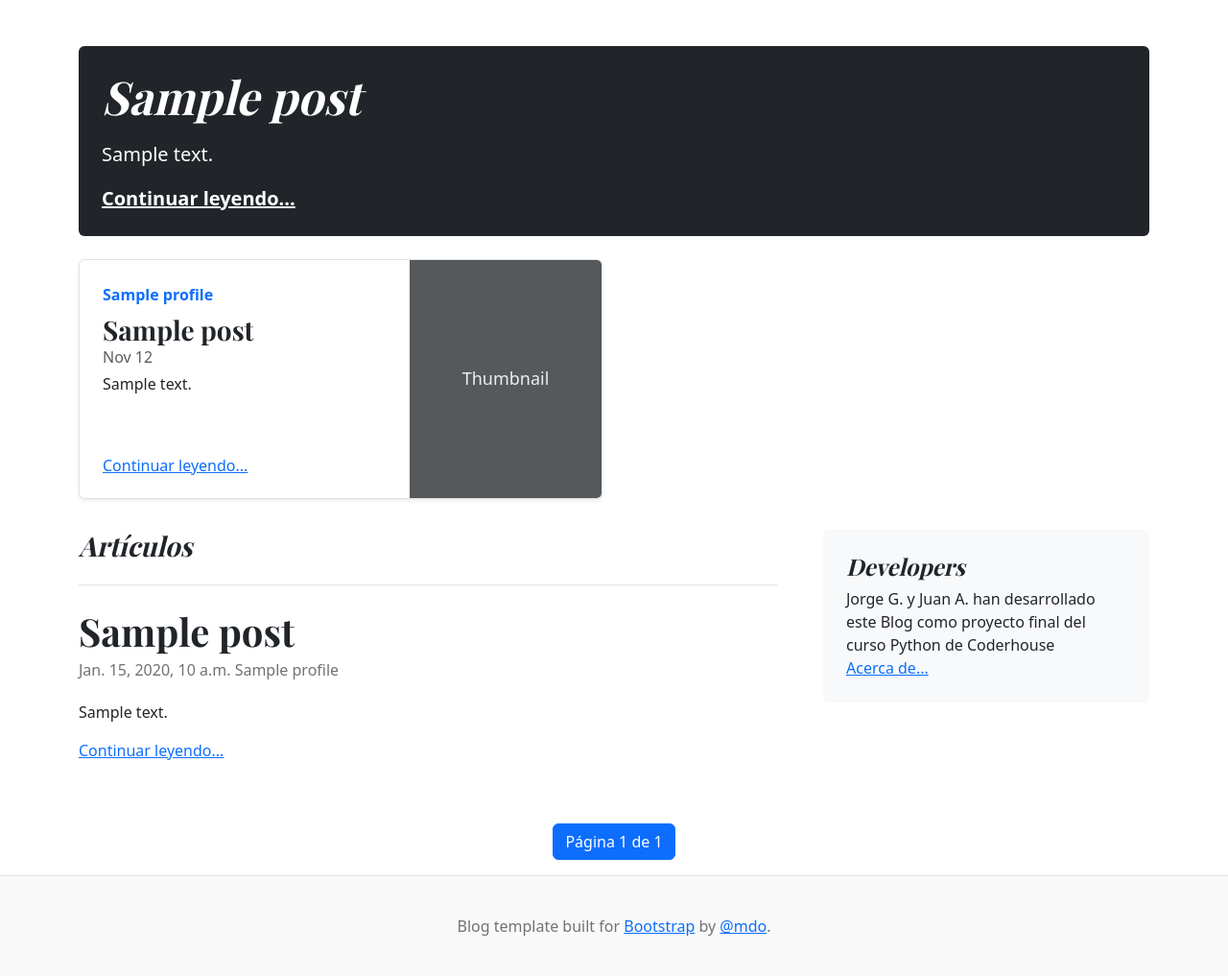
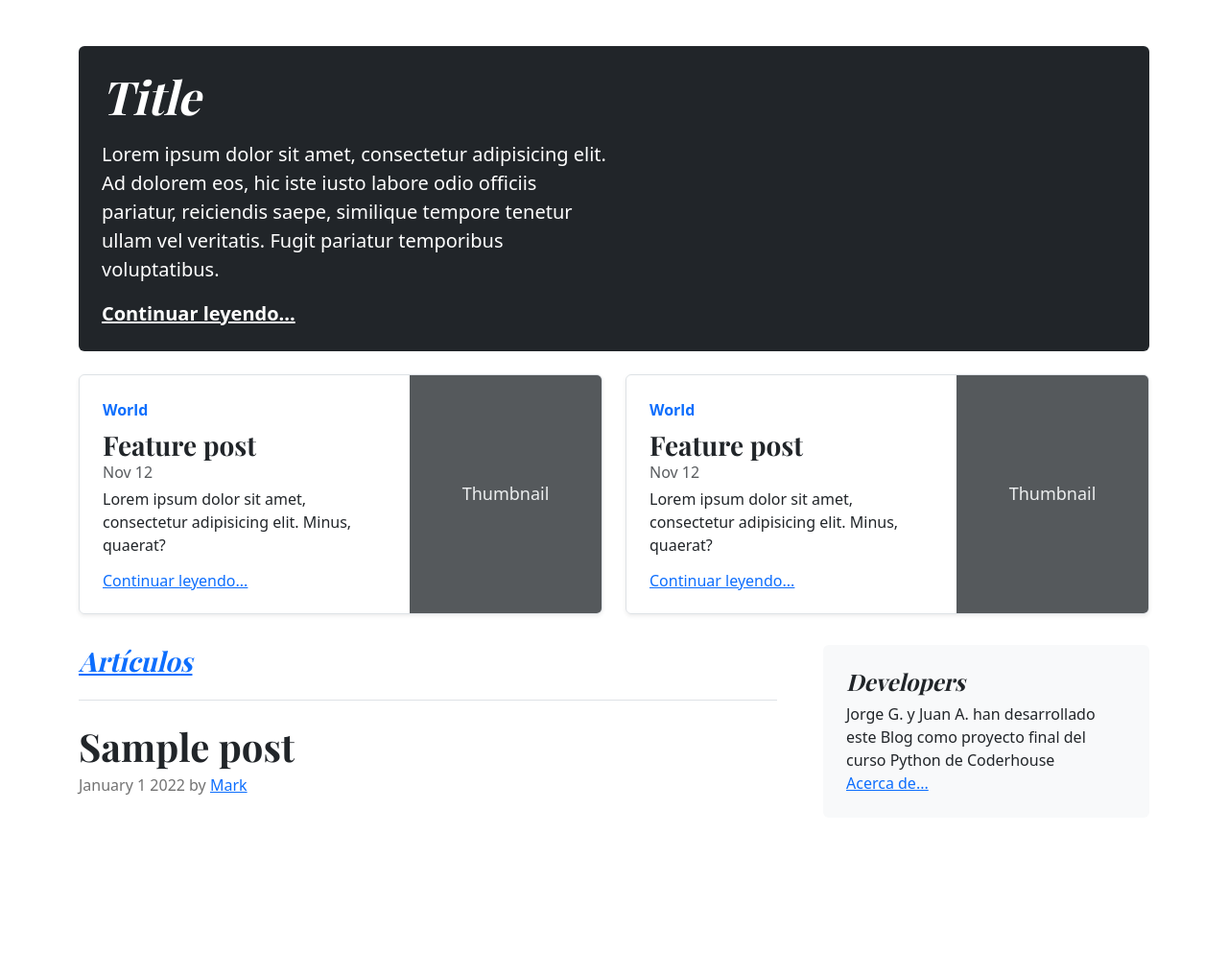
Before and after one commit to jorgeald77/coders-django-blog, a Django app: template app/blog/templates/index.html in a window 1280 px wide. Shown: the part 69-1086 px from the top of the page at 96% size. After the commit the page ends 897 px from the top, so only its background shows below. Run offline with Django 4.2, Linux system fonts and the light colour scheme; the template is opened without the code that fills it: most values are stand-ins (such as "Sample title", 1, 10 or a date in 2020); some libraries are stand-ins or nearby versions.

```diff
--- a/app/blog/templates/index.html
+++ b/app/blog/templates/index.html
@@ -11,64 +11,54 @@
         <div class="modal-dialog">
             <div class="modal-content">
                 <div class="modal-header">
-                    <h4 class="modal-title">Quiero recibir el newsletter</h4>
+                    <h4 class="modal-title">Suscríbete para recibir posts en tu correo</h4>
                     <button type="button" class="btn-close" data-bs-dismiss="modal" aria-label="Close"></button>
                 </div>
+                <form id="form_subscriber" method="post" action="">
                     <div class="modal-body">
-                    <div class="w-75 mx-auto">
-                        <form id="form_subscriber" method="post">
                         {% csrf_token %}
-                            <div class="d-flex flex-column gap-3">
                         {{ formSuscriber|crispy }}
                     </div>
-
-                            <div class="my-3 d-flex gap-2 justify-content-end">
-                                <button id="btnCloseModal" type="button" class="btn btn-outline-secondary"
-                                        data-bs-dismiss="modal">Cerrar
+                    <div class="modal-footer">
+                        <button id="btnCloseModal" type="button" class="btn btn-secondary" data-bs-dismiss="modal">
+                            Cerrar
                         </button>
-                                <input type="submit" class="btn btn-dark" value="Suscribirme"/>
+                        <input type="submit" class="btn btn-primary" value="Suscribirme"/>
                     </div>
                 </form>
-                    </div>
-                </div>
             </div>
         </div>
     </div>
 {% endblock %}
 
 {% block content %}
-
-    {% if page_obj.number == 1 %}
     <!-- Último Post -->
     <div class="p-4 p-md mb-4 text-white rounded bg-dark">
         <div class="col-md-6 px-0">
-                {% for post in page_obj|slice:':1' %}
-                    <h1 class="display-4 fst-italic">{{ post.title }}</h1>
-                    <p class="lead my-3 text-truncate text-break">{{ post.content|striptags|safe }}</p>
+            <h1 class="display-4 fst-italic">Title</h1>
+            <p class="lead my-3">Lorem ipsum dolor sit amet, consectetur adipisicing elit. Ad dolorem eos, hic iste
+                iusto labore odio officiis pariatur, reiciendis saepe, similique tempore tenetur ullam vel veritatis.
+                Fugit pariatur temporibus voluptatibus.</p>
             <p class="lead mb-0">
-                        <a href="{% url 'blogpostread' post.pk %}" class="text-white fw-bold">Continuar
-                            leyendo...</a>
+                <a href="" class="text-white fw-bold">Continuar leyendo...</a>
             </p>
-                {% endfor %}
         </div>
     </div>
 
     <!-- Penúltimo y antepenúltimo Post -->
     <div class="row mb-2">
-            {% for post in page_obj|slice:'1:3' %}
         <div class="col-md-6">
             <div class="row g-0 border rounded overflow-hidden flex-md-row mb-4 shadow-sm h-md-250 position-relative">
                 <div class="col p-4 d-flex flex-column position static"><strong
-                                class="d-inline-block mb-2 text-primary">{{ post.user.profile.nombre }}</strong>
-                            <h3 class="mb-0 text-truncate">{{ post.title }}</h3>
+                        class="d-inline-block mb-2 text-primary">World</strong>
+                    <h3 class="mb-0">Feature post</h3>
                     <div class="mb-1 text-muted">Nov 12</div>
-                            <p class="card-text mb-auto">{{ post.content }}</p>
-                            <a href="{% url 'blogpostread' post.pk %}">Continuar
-                                leyendo...</a>
+                    <p class="card-text mb-auto">Lorem ipsum dolor sit amet, consectetur adipisicing elit. Minus,
+                        quaerat?</p>
+                    <a href="" class="stretched-link">Continuar leyendo...</a>
                 </div>
                 <div class="col-auto d-none d-lg-block">
-                            <svg class="bd-placeholder-img" width="200" height="250"
-                                 xmlns="http://www.w3.org/2000/svg"
+                    <svg class="bd-placeholder-img" width="200" height="250" xmlns="http://www.w3.org/2000/svg"
                          role="img" aria-label="Placeholder: Thumbnail" preserveAspectRatio="xMidYMid slice"
                          focusable="false">
                         <title>Placeholder</title>
@@ -78,40 +68,40 @@
                 </div>
             </div>
         </div>
-            {% endfor %}
+        <div class="col-md-6">
+            <div class="row g-0 border rounded overflow-hidden flex-md-row mb-4 shadow-sm h-md-250 position-relative">
+                <div class="col p-4 d-flex flex-column position static"><strong
+                        class="d-inline-block mb-2 text-primary">World</strong>
+                    <h3 class="mb-0">Feature post</h3>
+                    <div class="mb-1 text-muted">Nov 12</div>
+                    <p class="card-text mb-auto">Lorem ipsum dolor sit amet, consectetur adipisicing elit. Minus,
+                        quaerat?</p>
+                    <a href="" class="stretched-link">Continuar leyendo...</a>
                 </div>
-    {% endif %}
+                <div class="col-auto d-none d-lg-block">
+                    <svg class="bd-placeholder-img" width="200" height="250" xmlns="http://www.w3.org/2000/svg"
+                         role="img" aria-label="Placeholder: Thumbnail" preserveAspectRatio="xMidYMid slice"
+                         focusable="false">
+                        <title>Placeholder</title>
+                        <rect width="100%" height="100%" fill="#55595c"/>
+                        <text x="50%" y="50%" fill="#eceeef" dy=".3em">Thumbnail</text>
+                    </svg>
+                </div>
+            </div>
+        </div>
+    </div>
 
     <!-- Demás posts -->
     <div class="row g-5">
         <div class="col-md-8">
+            <a href="{% url 'viewPosts' %}">
             <h3 class="pb-4 mb-4 fst-italic border-bottom">Artículos</h3>
-
-            {% if page_obj.number == 1 %}
-                {% for post in page_obj|slice:'3:' %}
+            </a>
+            <!-- Iterar los Post recibidos -->
             <article class="blog-post">
-                        <h2 class="blog-post-title mb-1 text-truncate">{{ post.title }}</h2>
-                        <p class="blog-post-meta">{{ post.published_at }} <span>{{ post.user.profile.nombre }}</span>
-                        </p>
-                        {{ post.content }}
-                        <div class="mt-3">
-                            <a href="{% url 'blogpostread' post.pk %}">Continuar leyendo...</a>
-                        </div>
+                <h2 class="blog-post-title mb-1">Sample post</h2>
+                <p class="blog-post-meta">January 1 2022 by <a href="">Mark</a></p>
             </article>
-                {% endfor %}
-            {% else %}
-                {% for post in page_obj %}
-                    <article class="blog-post">
-                        <h2 class="blog-post-title mb-1">{{ post.title }}</h2>
-                        <p class="blog-post-meta">{{ post.published_at }} <span>{{ post.user.profile.nombre }}</span>
-                        </p>
-                        {{ post.content }}
-                        <div class="mt-3">
-                            <a href="{% url 'blogpostread' post.pk %}">Continuar leyendo...</a>
-                        </div>
-                    </article>
-                {% endfor %}
-            {% endif %}
         </div>
 
         <div class="col-md-4">
@@ -120,39 +110,11 @@
                     <h4 class="fst-italic">Developers</h4>
                     <p class="mb-0">Jorge G. y Juan A. han desarrollado este Blog como proyecto final del curso Python
                         de Coderhouse</p>
-                    <a href="#">Acerca de...</a>
+                    <a href="{% url 'About' %}" class="stretched-link">Acerca de...</a>
                 </div>
             </div>
         </div>
     </div>
-
-    <!-- Paginación -->
-    <nav aria-label="paginacion de página">
-        <ul class="pagination justify-content-center">
-            {% if page_obj.has_previous %}
-                <li class="page-item">
-                    <a class="page-link" href="?page=1" aria-label="Previous">
-                        <span aria-hidden="true">&laquo;</span>
-                    </a>
-                </li>
-                <li class="page-item"><a class="page-link" href="?page={{ page_obj.previous_page_number }}">Anterior</a>
-                </li>
-            {% endif %}
-
-            <li class="page-item active"><a class="page-link" href="#">Página {{ page_obj.number }}
-                de {{ page_obj.paginator.num_pages }}</a></li>
-
-            {% if page_obj.has_next %}
-                <li class="page-item"><a class="page-link" href="?page={{ page_obj.next_page_number }}">Siguiente</a>
-                </li>
-                <li class="page-item">
-                    <a class="page-link" href="?page={{ page_obj.paginator.num_pages }}" aria-label="Next">
-                        <span aria-hidden="true">&raquo;</span>
-                    </a>
-                </li>
-            {% endif %}
-        </ul>
-    </nav>
 {% endblock %}
 
 {% block scripts %}
--- a/app/blog/templates/layouts/layout.html
+++ b/app/blog/templates/layouts/layout.html
@@ -80,10 +80,6 @@
     {% block content %}{% endblock %}
 </main>
 
-<footer class="blog-footer">
-    <p>Blog template built for <a href="https://getbootstrap.com/">Bootstrap</a> by <a href="https://twitter.com/mdo">@mdo</a>.
-    </p>
-</footer>
 
 <div class="modal" tabindex="-1">
     <div class="modal-dialog">
--- a/app/blog/urls.py
+++ b/app/blog/urls.py
@@ -3,4 +3,5 @@ from blog.views import *
 
 urlpatterns = [
     path('', index, name='home'),
+    path('about/', About, name='About'),
 ]
```
Also changed, not shown: app/blog/templates/acercade.html (added, +48 -0 lines), app/blog/views.py (+3 -11 lines). Lines whose indentation alone changed are shown as unchanged.
